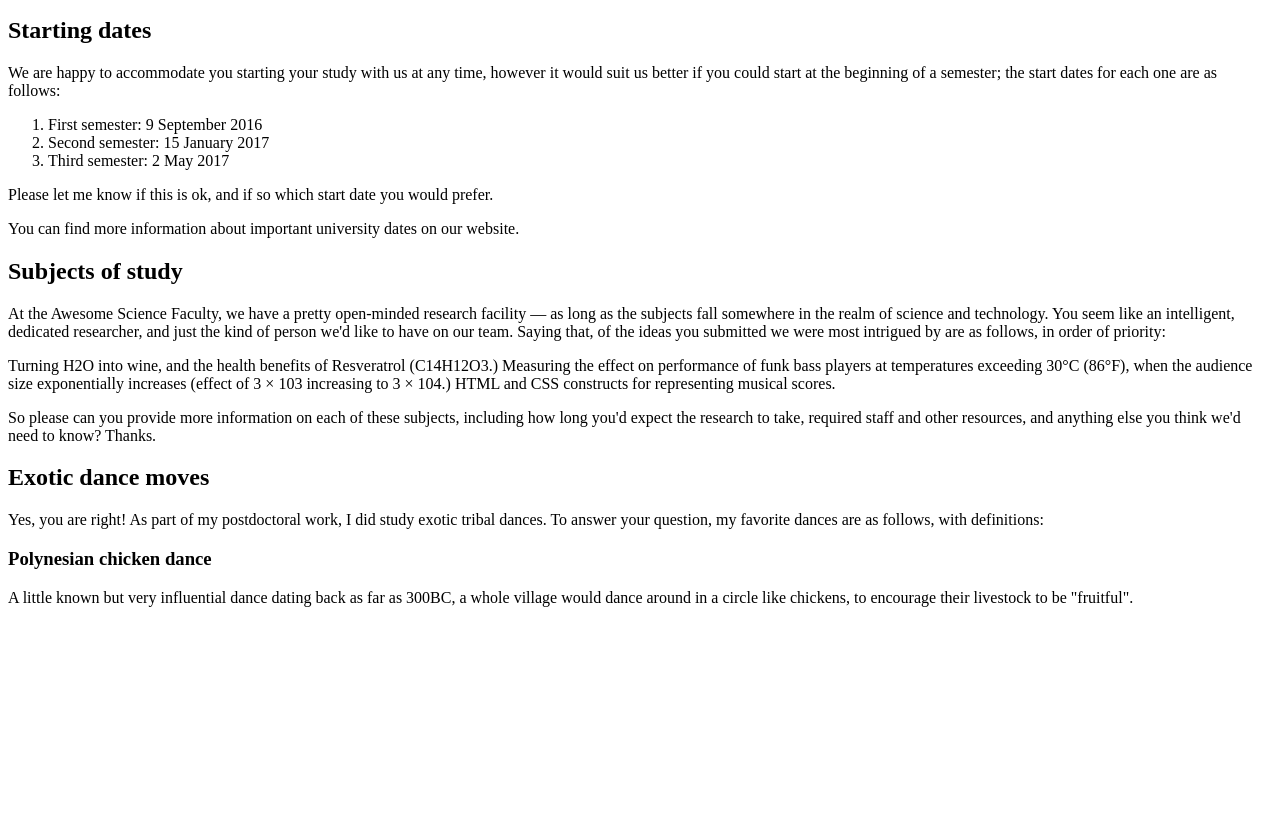
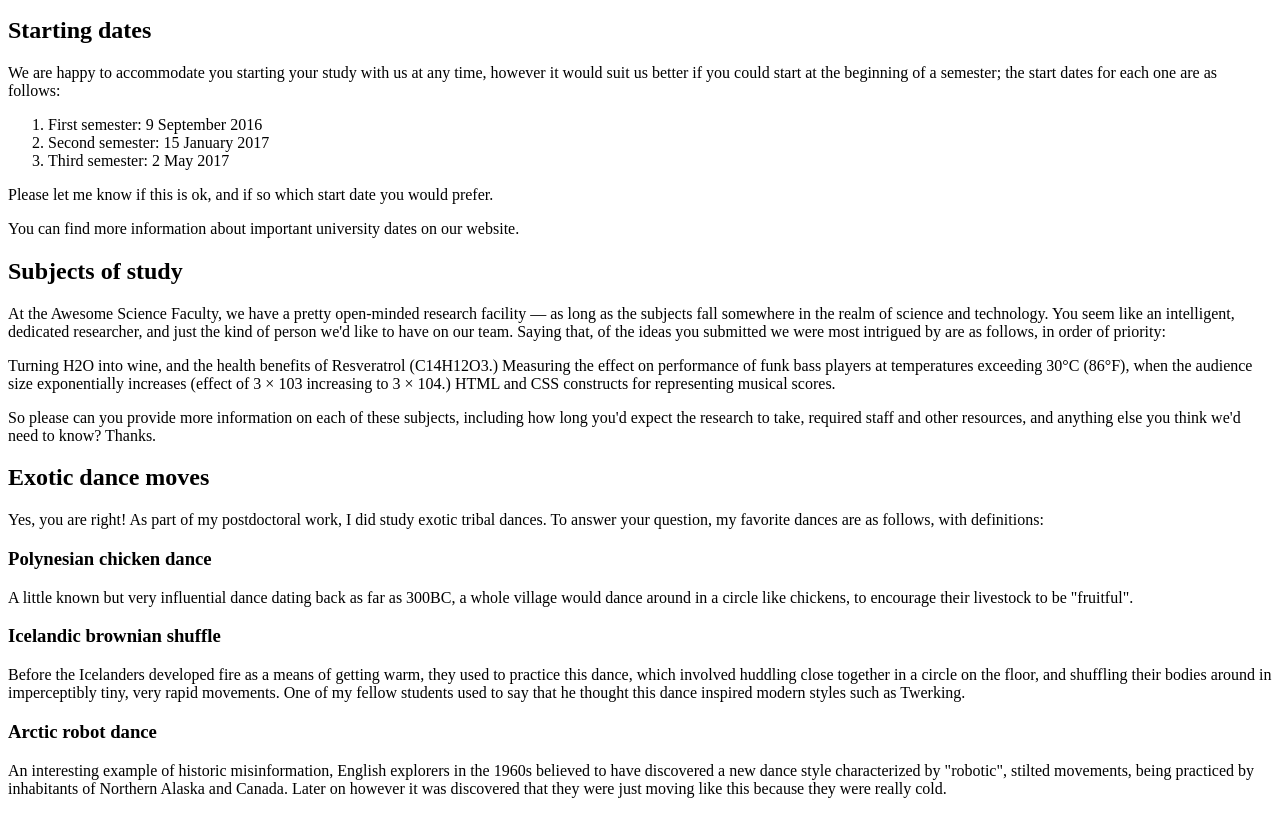
Before and after one commit to ssydneyy/Introduction-to-HTML, a plain HTML site: page index.html in a window 1280 px wide. Shown: the part 119-933 px from the top of the page. Before the commit the page ends 800 px from the top, so only its background shows below. Drawn offline with Linux system fonts and the light colour scheme.

Commit message:
updating

```diff
--- a/index.html
+++ b/index.html
@@ -53,5 +53,17 @@
     <p>
         A little known but very influential dance dating back as far as 300BC, a whole village would dance around in a circle like chickens, to encourage their livestock to be "fruitful".
     </p>
+    <h3>
+        Icelandic brownian shuffle
+    </h3>
+    <p>Before the Icelanders developed fire as a means of getting warm, they used to practice this dance, which involved huddling close together in a circle on the floor, and shuffling their bodies around in imperceptibly tiny, very rapid movements. One of my fellow students used to say that he thought this dance inspired modern styles such as Twerking.
+    </p>
+    <h3>
+        Arctic robot dance
+    </h3>
+    <p>
+        An interesting example of historic misinformation, English explorers in the 1960s believed to have discovered a new dance style characterized by "robotic", stilted movements, being practiced by inhabitants of Northern Alaska and Canada. Later on however it was discovered that they were just moving like this because they were really cold.
+    </p>
+
     </body>
 </html>
```
